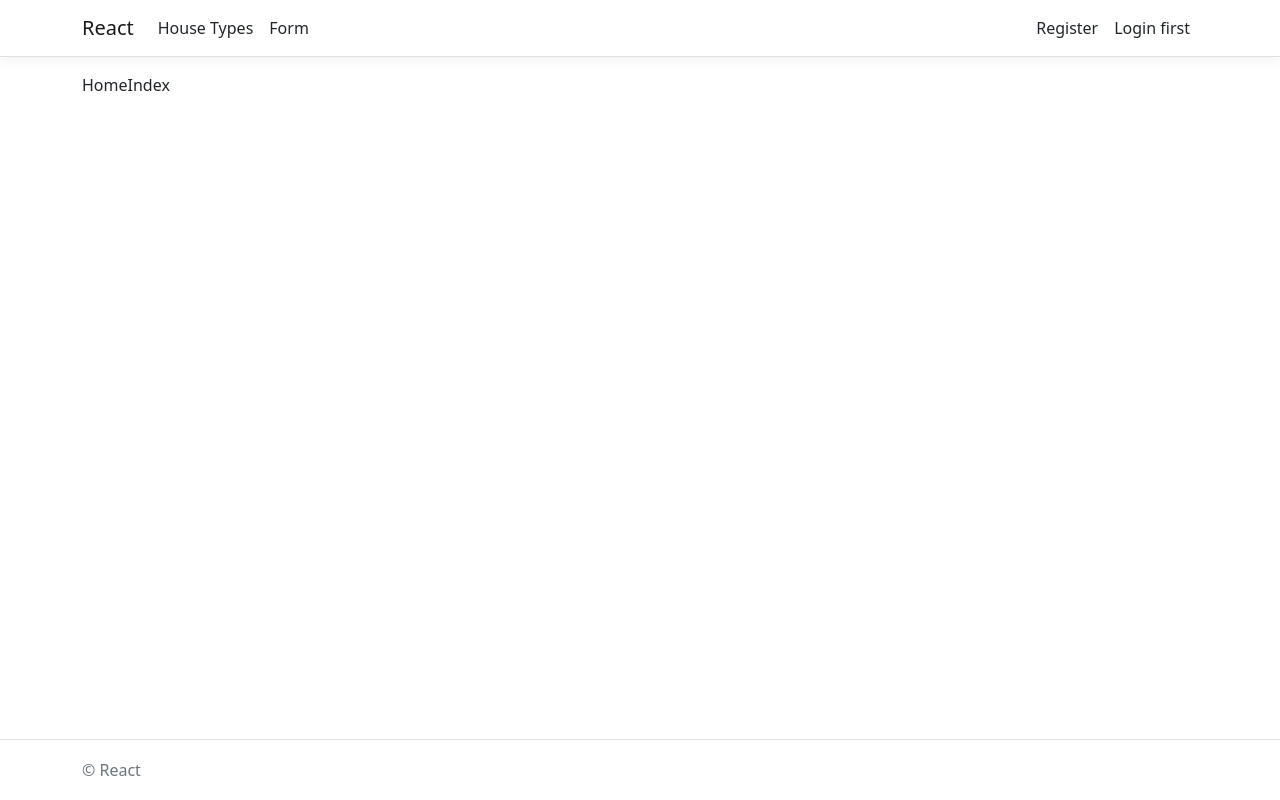
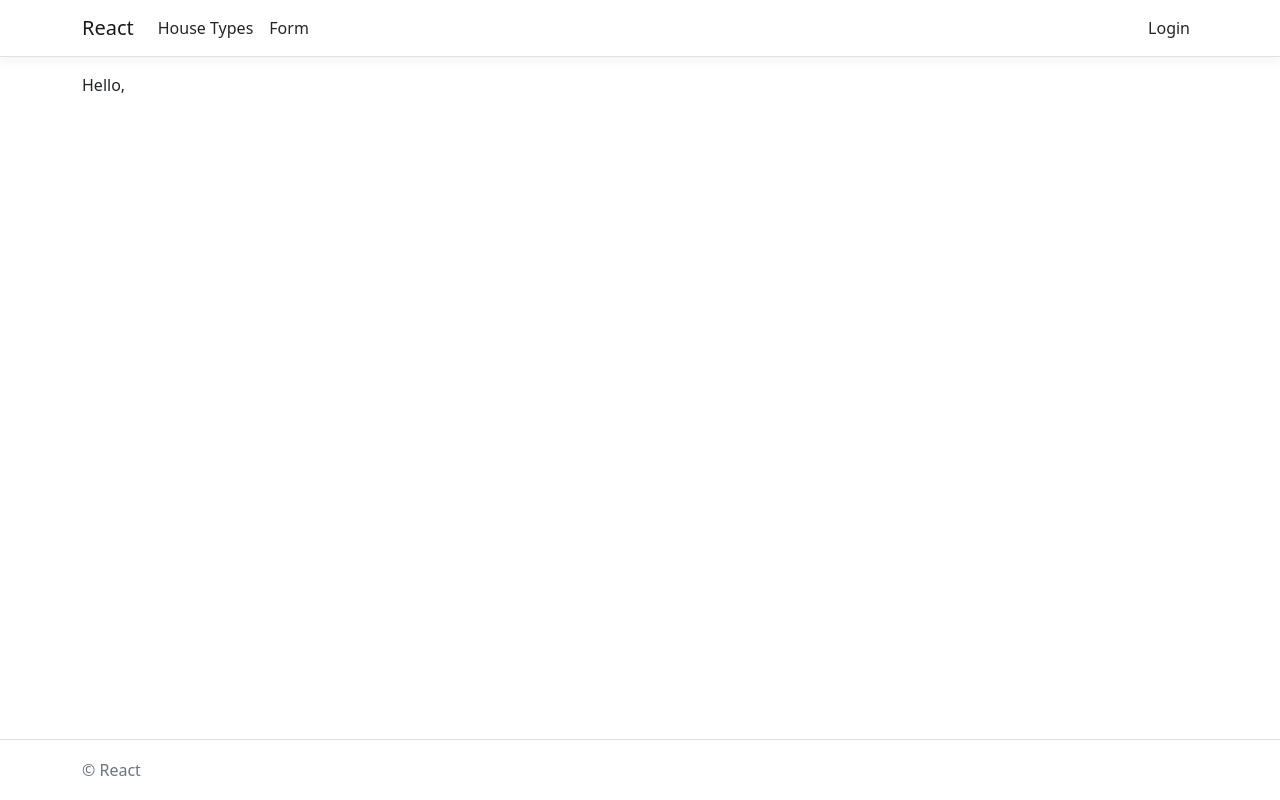
Before and after one commit to mikdrob/EasyRentReact, a React (Create React App) app: page / in a window 1280 px wide. Built offline with nearby package versions, Linux system fonts and the light colour scheme.

Commit message:
fix login responce

```diff
--- a/src/App.tsx
+++ b/src/App.tsx
@@ -14,8 +14,8 @@ import Page404 from './containers/Page404';
 import { AppContextProvider, initialAppState } from './context/AppContext';
 
 function App() {
-    const setAuthInfo = (jwt: string, firstName: string, lastName: string): void => {
-        setAppState({...appState, jwt, firstName, lastName});
+    const setAuthInfo = (token: string, firstname: string, lastName: string): void => {
+        setAppState({...appState, token, firstname, lastName});
     }
     const [appState, setAppState] = useState({...initialAppState, setAuthInfo});
     return (
--- a/src/components/Header.tsx
+++ b/src/components/Header.tsx
@@ -3,7 +3,7 @@ import { NavLink } from "react-router-dom";
 import { AppContext } from "../context/AppContext";
 
 const Header = () => {
-    const context = useContext(AppContext);
+    const appState = useContext(AppContext);
 
     return (
         <header>
@@ -26,14 +26,24 @@ const Header = () => {
                         </ul>
 
                         <ul className="navbar-nav">
+                            {appState.token === null ?
+                                <li className="nav-item">
+                                    <NavLink className="nav-link text-dark" to="/identity/login">Login</NavLink>
+                                </li>
 
-                            <li className="nav-item">
-                                <a className="nav-link text-dark" href="/Identity/Account/Register">Register</a>
-                            </li>
-                            <li className="nav-item">
-                                <NavLink className="nav-link text-dark" to="/identity/login">Login {context.firstName}</NavLink>
-                            </li>
+                                :
+                                <>
+                                    <li className="nav-item">
+                                        <span className="nav-link text-dark">{appState.firstname + ' ' + appState.lastName}</span>
+                                    </li>
+                                    <li className="nav-item">
+                                        <button onClick={() => appState.setAuthInfo('', '','')} className="btn btn-link nav-link text-dark" >Logout</button>
+                                    </li>
+                                </>
+                            }
+
                         </ul>
+
 
                     </div>
                 </div>
--- a/src/containers/home/HomeIndex.tsx
+++ b/src/containers/home/HomeIndex.tsx
@@ -1,7 +1,11 @@
+import { useContext } from "react";
+import { AppContext } from "../../context/AppContext";
+
 const HomeIndex = () => {
+    const appState = useContext(AppContext);
     return (
             <div>
-                HomeIndex
+                Hello, {appState.firstname}
             </div>
     );
 }
--- a/src/containers/identity/Login.tsx
+++ b/src/containers/identity/Login.tsx
@@ -21,13 +21,14 @@ const Login = () => {
             setAlertMessage(response.messages![0]);
         } else {
             setAlertMessage('');
-            appState.setAuthInfo(response.data!.jwt, response.data!.firstName, response.data!.lastName);
+            appState.setAuthInfo(response.data!.token, response.data!.firstname, response.data!.lastname);
         }
     }
 
     return (
         <>
-            { appState.jwt !== null ? <Redirect to="/" /> : null}
+
+            { appState.token !== null ? <Redirect to="/" /> : null}
             <h1>Log in</h1>
             <form onSubmit={(e) => logInClicked(e.nativeEvent)}>
                 <div className="row">
--- a/src/context/AppContext.ts
+++ b/src/context/AppContext.ts
@@ -1,16 +1,16 @@
 import React from "react";
 
 export interface IAppState {
-    jwt: string | null;
-    firstName: string;
+    token: string | null;
+    firstname: string;
     lastName: string;
-    setAuthInfo: (jwt: string, firstName: string, lastName: string) => void;
+    setAuthInfo: (token: string, firstname: string, lastName: string) => void;
 }
 
 export const initialAppState : IAppState = {
-    jwt: null,
-    firstName: 'first',
-    lastName: 'last',
+    token: null,
+    firstname: '',
+    lastName: '',
     setAuthInfo: (): void => {}
 }
 
--- a/src/services/base-service.ts
+++ b/src/services/base-service.ts
@@ -12,19 +12,19 @@ export abstract class BaseService {
         }
     });
 
-    protected static getAxiosConfiguration(jwt?: string): AxiosRequestConfig | undefined {
-        if(!jwt) return undefined;
+    protected static getAxiosConfiguration(token?: string): AxiosRequestConfig | undefined {
+        if(!token) return undefined;
         const config: AxiosRequestConfig = {
             headers: {
-                Authorization: 'Bearer ' + jwt
+                Authorization: 'Bearer ' + token
             }
         }
         return config;
     }
 
-    static async getAll<TEntity>(apiEndpoint: string, jwt?: string): Promise<IFetchResponse<TEntity[]>> {
+    static async getAll<TEntity>(apiEndpoint: string, token?: string): Promise<IFetchResponse<TEntity[]>> {
         try{
-        let response = await this.axios.get<TEntity[]>(apiEndpoint, BaseService.getAxiosConfiguration(jwt));
+        let response = await this.axios.get<TEntity[]>(apiEndpoint, BaseService.getAxiosConfiguration(token));
         return {
             ok: response.status <=299,
             statusCode: response.status,
--- a/src/types/ILoginResponse.ts
+++ b/src/types/ILoginResponse.ts
@@ -1,5 +1,5 @@
 export interface ILoginResponse {
-    jwt: string,
-    firstName: string,
-    lastName: string
+    token: string,
+    firstname: string,
+    lastname: string
 }
```
